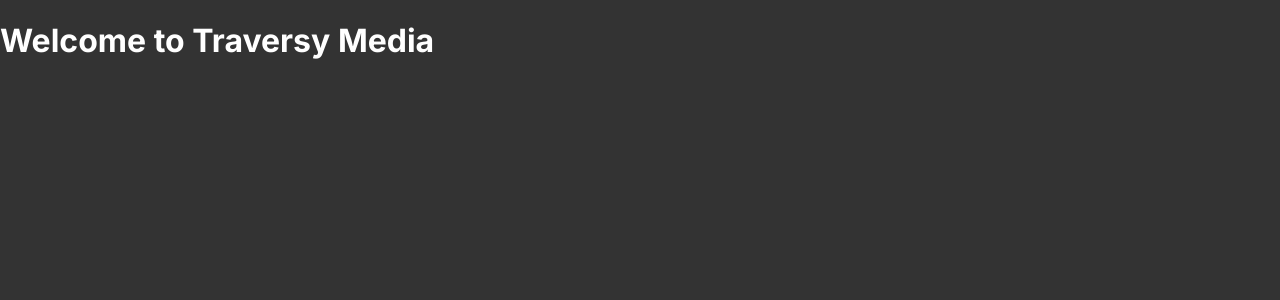
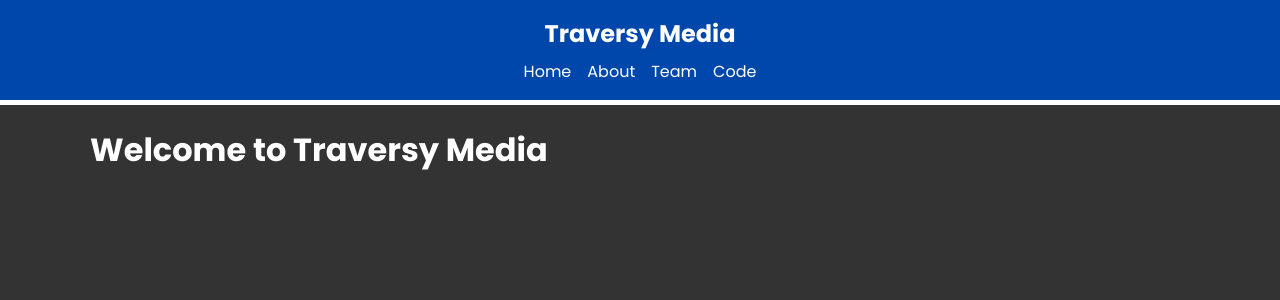
Before and after one commit to sixheads/travery-next13-crash-course, a Next.js app: page / in a window 1280 px wide. Shown: the top 300 px of the page. Built offline with nearby package versions, Linux system fonts and the light colour scheme.

Commit message:
Update Layout with font, meta

```diff
--- a/app/layout.js
+++ /dev/null
@@ -1,17 +0,0 @@
-import './globals.css'
-import { Inter } from 'next/font/google'
-
-const inter = Inter({ subsets: ['latin'] })
-
-export const metadata = {
-  title: 'Create Next App',
-  description: 'Generated by create next app',
-}
-
-export default function RootLayout({ children }) {
-  return (
-    <html lang="en">
-      <body className={inter.className}>{children}</body>
-    </html>
-  )
-}
--- /dev/null
+++ b/app/layout.jsx
@@ -0,0 +1,25 @@
+import Header from './components/Header';
+import './globals.css';
+import { Poppins } from 'next/font/google';
+
+const poppins = Poppins({
+  weight: ['400', '700'],
+  subsets: ['latin'],
+});
+
+export const metadata = {
+  title: 'Traversy Media',
+  description: 'Web dev tutorials and courses',
+  keywords: 'web development, programming, tutorials, courses',
+};
+
+export default function RootLayout({ children }) {
+  return (
+    <html lang="en">
+      <body className={poppins.className}>
+        <Header />
+        <main className="container">{children}</main>
+      </body>
+    </html>
+  );
+}
```
